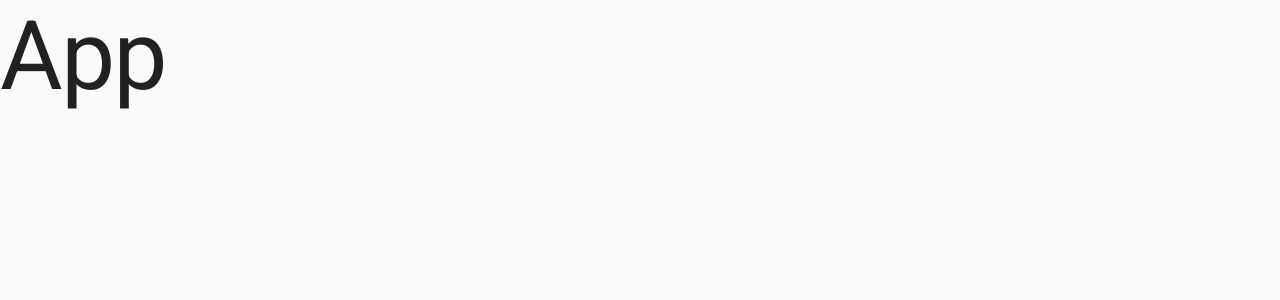
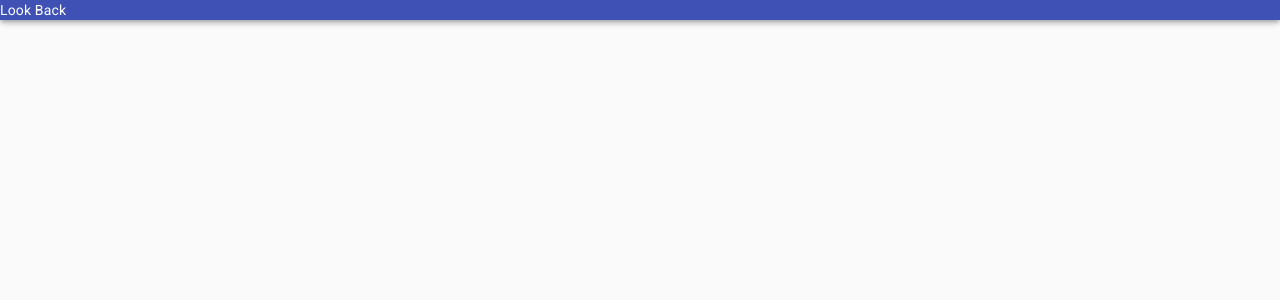
Before and after one commit to jonathanhhoward/look-back, a React (Create React App) app: page / in a window 1280 px wide. Shown: the top 300 px of the page. Built offline with nearby package versions, Linux system fonts and the light colour scheme.

Commit message:
Add a title bar

```diff
--- a/src/App.tsx
+++ b/src/App.tsx
@@ -1,11 +1,11 @@
-import { CssBaseline, Typography } from "@material-ui/core";
+import { AppBar, CssBaseline } from "@material-ui/core";
 import "@fontsource/roboto";
 
 export function App() {
   return (
     <>
       <CssBaseline />
-      <Typography variant="h1">App</Typography>
+      <AppBar>Look Back</AppBar>
     </>
   );
 }
```
Also changed, not shown: 1 other file (tests, documents, lock files or other folders).
